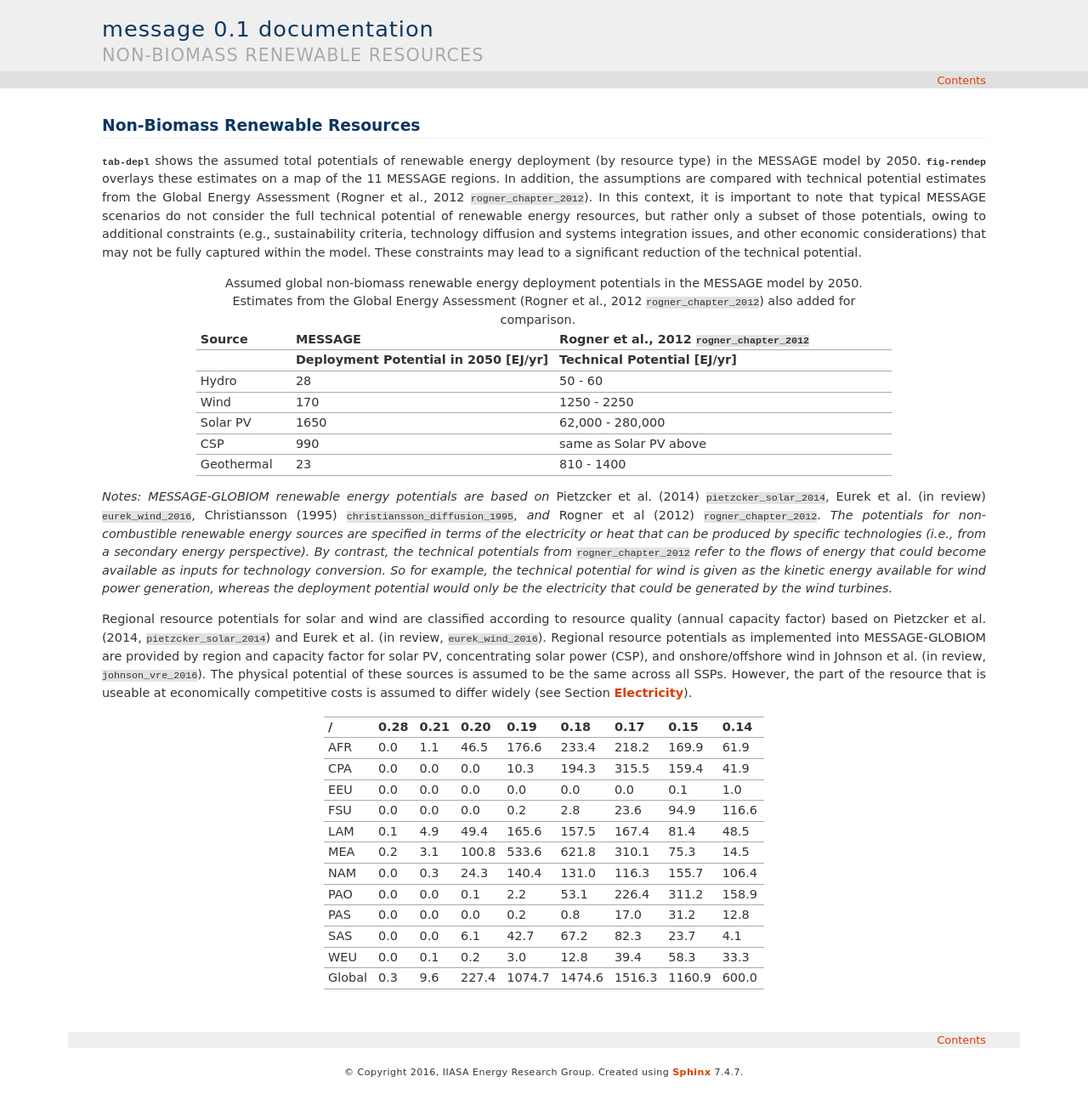
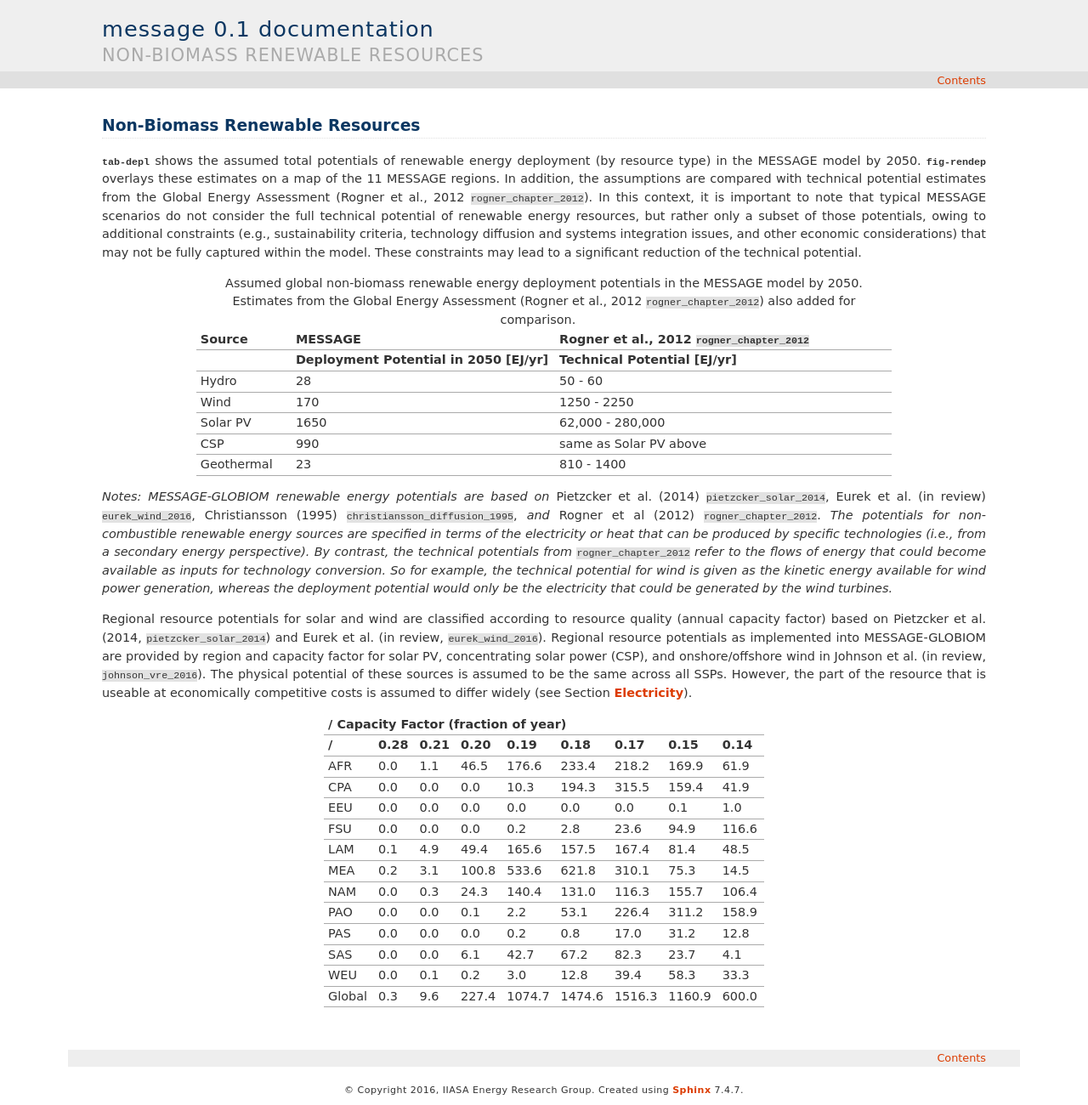
Before and after one commit to yiyi1991/message-ix-models, a Sphinx documentation site: the page built from doc/global/source/message_globiom/energy/resource/renewable.rst, in a window 1280 px wide. Shown: the whole page at 85% size. Built offline with Sphinx 7.4.7, drawn with Linux system fonts in a browser that asks for light colours; pages that are not in the unit, such as notebooks, are missing from menus; cross-references to code outside the pages are shown as plain code; before the commit the page ends 1278 px from its top, so only the background shows below that.

Commit message:
Update renewable.rst

```diff
--- a/doc/global/source/message_globiom/energy/resource/renewable.rst
+++ b/doc/global/source/message_globiom/energy/resource/renewable.rst
@@ -40,7 +40,7 @@ the part of the resource that is useable at economically competitive costs is as
 
 
 ======  ======  ======  ======  ======  ======  ======  ======  ======
-                 Capacity Factor (fraction of year)
+/                 Capacity Factor (fraction of year)
 ----------------------------------------------------------------------
  /      0.28    0.21    0.20	  0.19    0.18    0.17    0.15    0.14
 ======  ======  ======  ======  ======  ======  ======  ======  ======
```
